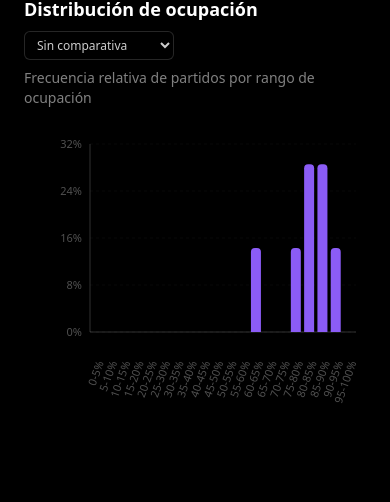
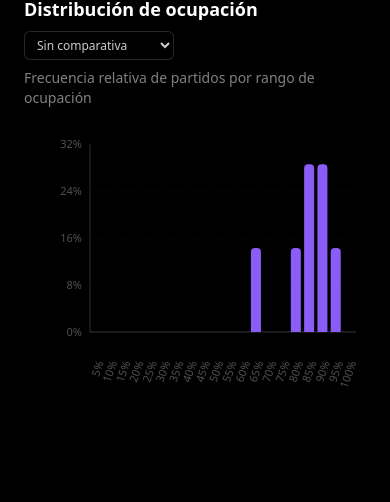
Before and after one commit to jdiegots/aforolab, a Next.js app: page /equipo/alaves in a window 390 px wide. Shown: the part 2760-3262 px from the top of the page. Built offline with nearby package versions, Linux system fonts and the light colour scheme.

Commit message:
Adjust map interactions for mobile and update occupancy labels

```diff
--- a/src/app/equipo/[teamName]/page.tsx
+++ b/src/app/equipo/[teamName]/page.tsx
@@ -1007,7 +1007,9 @@ export default function TeamPage() {
     const densityData = useMemo(() => {
         const createBuckets = (dataMatches: any[]) => {
             const buckets = Array.from({ length: 20 }, (_, i) => ({
-                range: `${i * 5}-${(i + 1) * 5}%`,
+                range: `${(i + 1) * 5}%`,
+                min: i * 5,
+                max: (i + 1) * 5,
                 count: 0,
                 matches: [] as any[],
             }));
@@ -1850,9 +1852,10 @@ export default function TeamPage() {
                                         content={({ active, payload, label }) => {
                                             if (!active || !payload || !payload.length) return null;
                                             const data = payload[0].payload;
+                                            const rangeLabel = `${data.min}-${data.max}%`;
                                             return (
                                                 <div className="bg-black/95 border border-white/20 px-3 py-2.5 rounded-lg text-xs space-y-2 max-w-[250px]">
-                                                    <div className="font-bold text-white mb-1">Rango: {label}</div>
+                                                    <div className="font-bold text-white mb-1">Rango: {rangeLabel}</div>
                                                     <div className="flex items-center justify-between gap-4">
                                                         <span style={{ color: payload[0].color }}>{teamName}</span>
                                                         <span className="font-mono">{data.freq.toFixed(1)}% ({data.count} partidos)</span>
--- a/src/components/MapComponent.tsx
+++ b/src/components/MapComponent.tsx
@@ -100,8 +100,8 @@ const MapRender = ({
                 <Marker key={index} coordinates={[stadium.lng, stadium.lat]}>
                     <g
                         className="cursor-pointer transition-all duration-200"
-                        onMouseEnter={() => onHover(stadium)}
-                        onMouseLeave={() => onHover(null)}
+                        onMouseEnter={isMobile ? undefined : () => onHover(stadium)}
+                        onMouseLeave={isMobile ? undefined : () => onHover(null)}
                         onClick={() => onHover(stadium)}
                     >
                         {/* Dot marker */}
```
